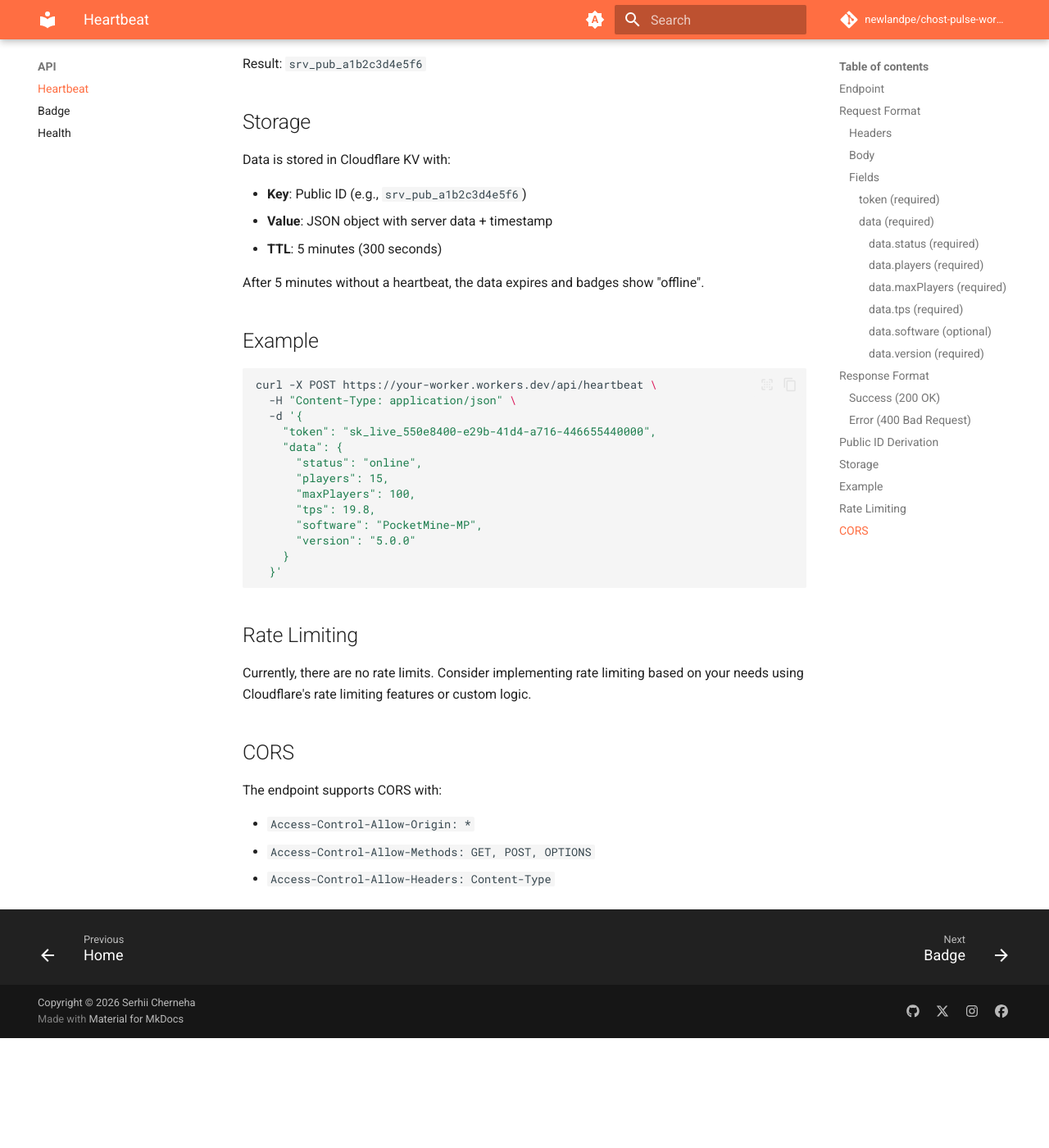
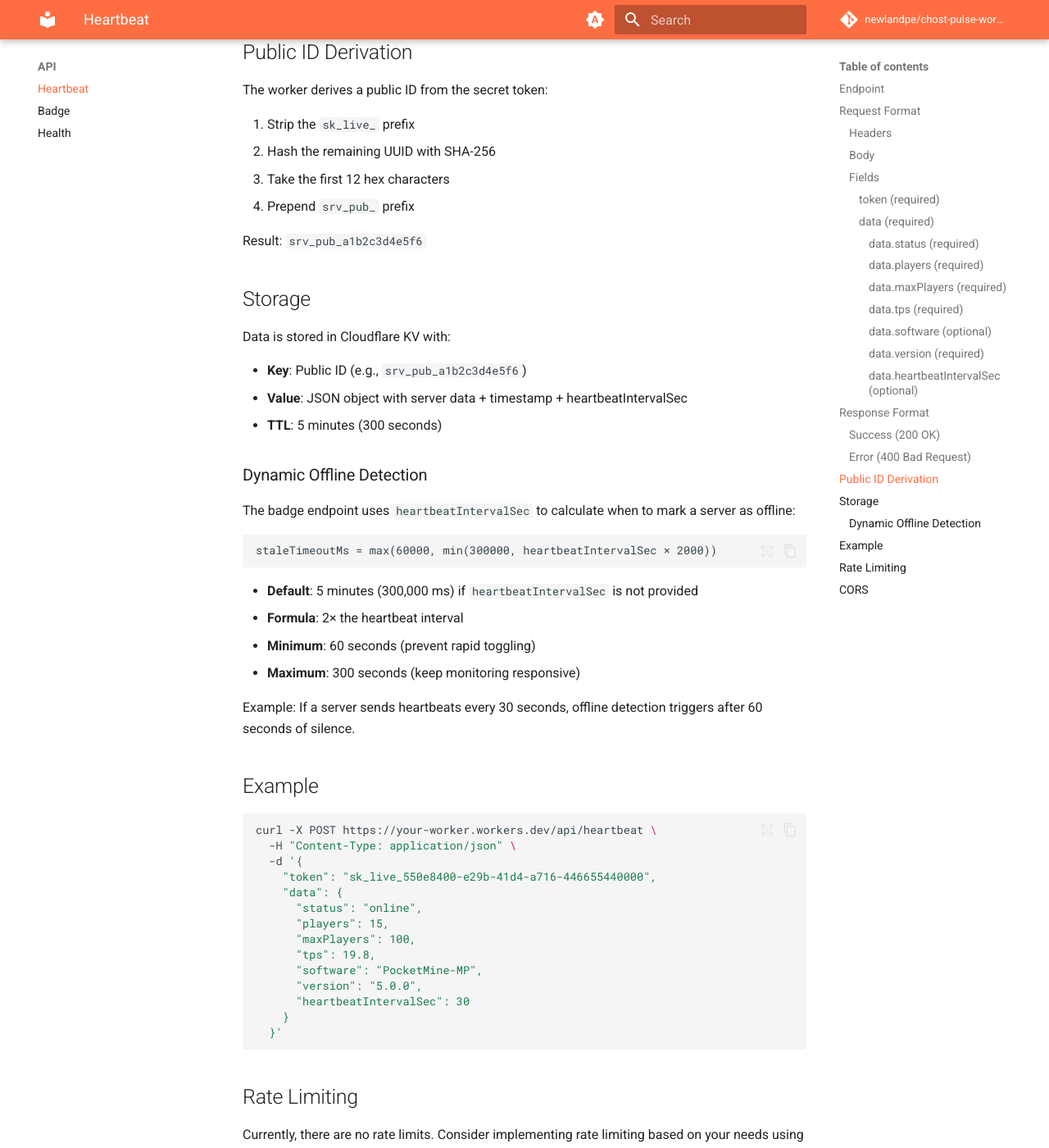
Before and after one commit to newlandpe/chost-pulse-worker, an MkDocs documentation site: the page built from docs/api/heartbeat.md, in a window 1280 px wide and 1400 px high, scrolled down 3021 px. Shown: the whole window at 82% size. Built offline with MkDocs 1.6.1 and Material for MkDocs 9.7.7, drawn with Linux system fonts in a browser that asks for light colours; comment, search, counter and statistics services are not loaded; before the commit the page ends 4287 px from its top, so only the background shows below that; some of the changed text lies outside the part shown.

Commit message:
docs: Update documentation with heartbeatIntervalSec and dynamic timeout

````diff
--- a/docs/api/heartbeat.md
+++ b/docs/api/heartbeat.md
@@ -27,7 +27,8 @@ Content-Type: application/json
     "maxPlayers": 100,
     "tps": 19.8,
     "software": "PocketMine-MP",
-    "version": "5.0.0"
+    "version": "5.0.0",
+    "heartbeatIntervalSec": 30
   }
 }
 ```
@@ -65,13 +66,18 @@ Server status information object.
 
 ##### `data.software` (optional)
 - Type: `string`
-- Example: `"PocketMine-MP"`, `"Nukkit"`, `"BDS"`
-- Description: Server software name
+- Example: `"PocketMine-MP 5.0.0"`, `"Nukkit"`
+- Description: Game server software/engine name with its version
 
 ##### `data.version` (required)
 - Type: `string`
-- Example: `"5.0.0"`
-- Description: Server software version
+- Example: `"1.21.50"`, `"1.20.1"`
+- Description: Server version (e.g., game version, world version)
+
+##### `data.heartbeatIntervalSec` (optional)
+- Type: `number`
+- Example: `30`, `60`
+- Description: Heartbeat sending interval in seconds. Used to calculate dynamic offline detection timeout (2× interval, clamped 60-300 seconds). If not provided, defaults to 5 minutes (300 seconds).
 
 ## Response Format
 
@@ -128,10 +134,23 @@ Result: `srv_pub_a1b2c3d4e5f6`
 Data is stored in Cloudflare KV with:
 
 - **Key**: Public ID (e.g., `srv_pub_a1b2c3d4e5f6`)
-- **Value**: JSON object with server data + timestamp
+- **Value**: JSON object with server data + timestamp + heartbeatIntervalSec
 - **TTL**: 5 minutes (300 seconds)
 
-After 5 minutes without a heartbeat, the data expires and badges show "offline".
+### Dynamic Offline Detection
+
+The badge endpoint uses `heartbeatIntervalSec` to calculate when to mark a server as offline:
+
+```
+staleTimeoutMs = max(60000, min(300000, heartbeatIntervalSec × 2000))
+```
+
+- **Default**: 5 minutes (300,000 ms) if `heartbeatIntervalSec` is not provided
+- **Formula**: 2× the heartbeat interval
+- **Minimum**: 60 seconds (prevent rapid toggling)
+- **Maximum**: 300 seconds (keep monitoring responsive)
+
+Example: If a server sends heartbeats every 30 seconds, offline detection triggers after 60 seconds of silence.
 
 ## Example
 
@@ -146,7 +165,8 @@ curl -X POST https://your-worker.workers.dev/api/heartbeat \
       "maxPlayers": 100,
       "tps": 19.8,
       "software": "PocketMine-MP",
-      "version": "5.0.0"
+      "version": "5.0.0",
+      "heartbeatIntervalSec": 30
     }
   }'
 ```
````
Also changed, not shown: README.md (+28 -7 lines), docs/api/badge.md (+17 -2 lines).
